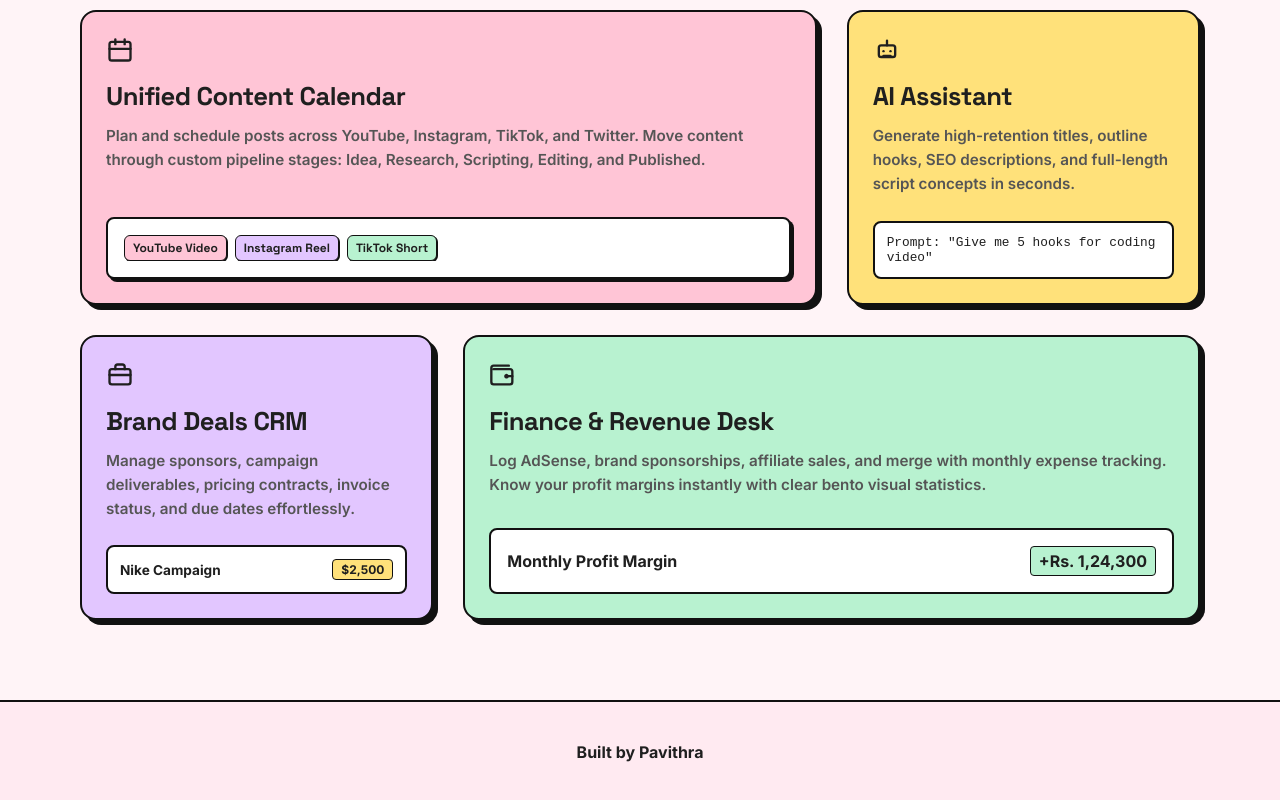
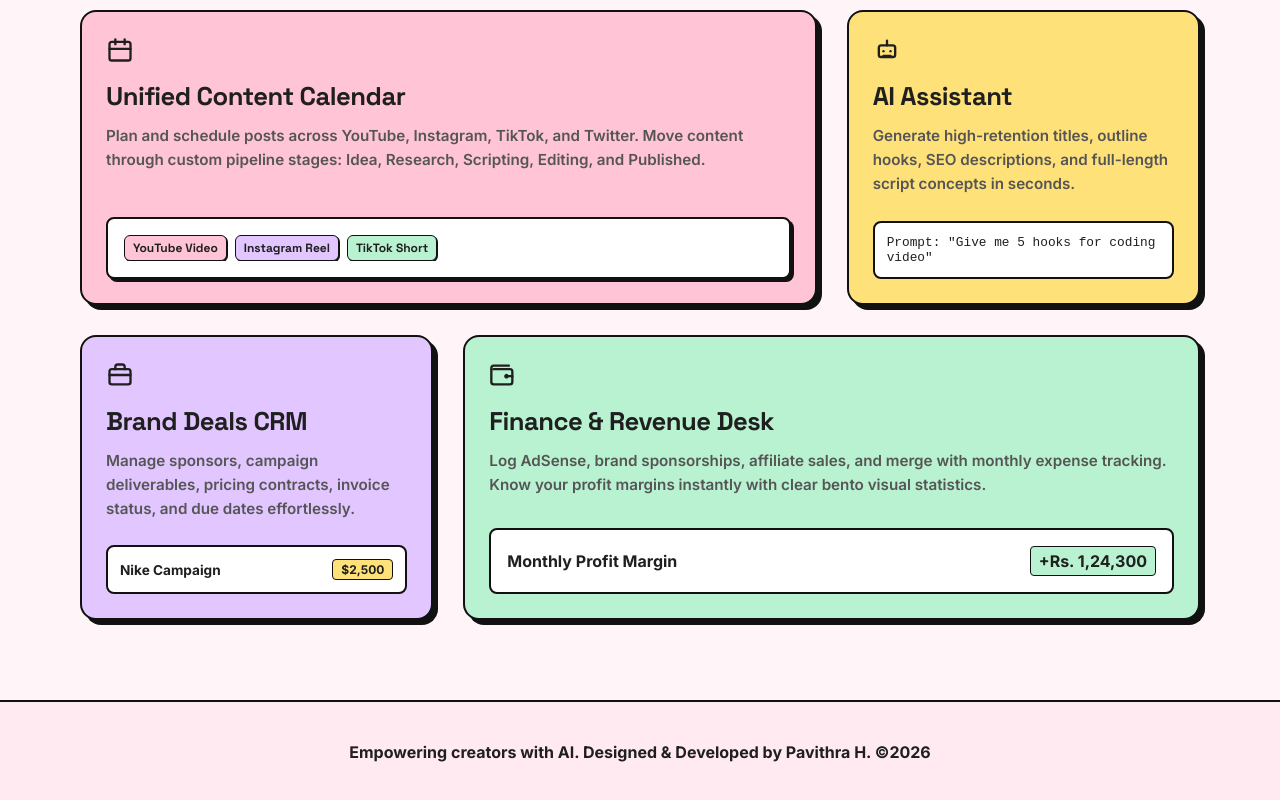
Before and after one commit to Pavithra-1685/Creator-Os, a React (Vite) app in the folder frontend/: page / in a window 1280 px wide. Shown: the part 912-1712 px from the top of the page. Built offline with nearby package versions, Linux system fonts and the light colour scheme; no server answers.

Commit message:
Updated Footer

```diff
--- a/frontend/package.json
+++ b/frontend/package.json
@@ -10,7 +10,7 @@
   },
   "devDependencies": {
     "@vitejs/plugin-react": "^4.3.1",
-    "vite": "^5.4.0"
+    "vite": "^8.1.4"
   },
   "scripts": {
     "dev": "vite",
--- a/frontend/src/pages/Landing.jsx
+++ b/frontend/src/pages/Landing.jsx
@@ -166,7 +166,7 @@ export default function Landing() {
         textAlign: 'center',
         fontWeight: '700'
       }}>
-        <p>Built by Pavithra</p>
+        <p>Empowering creators with AI. Designed & Developed by Pavithra H. &copy;2026</p>
       </footer>
     </div>
   );
```
Also changed, not shown: 1 other file (tests, documents, lock files or other folders).
